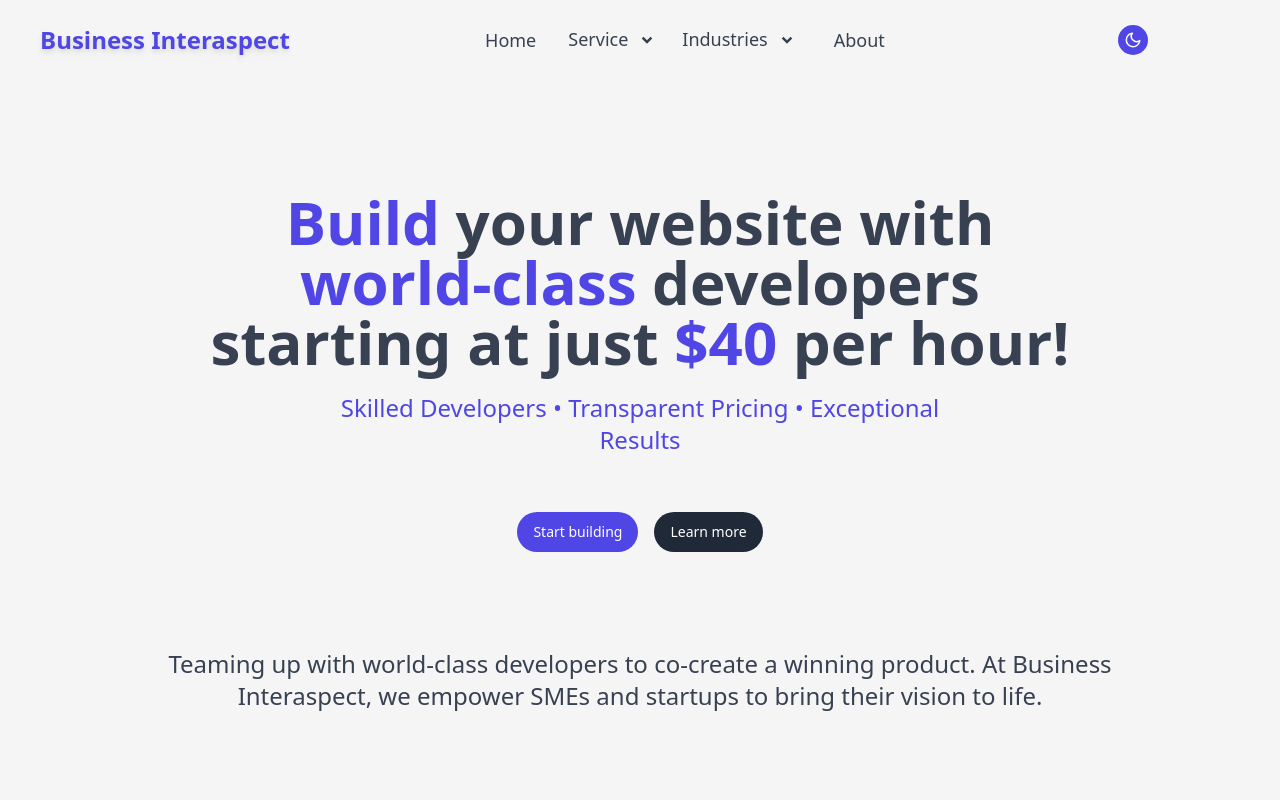
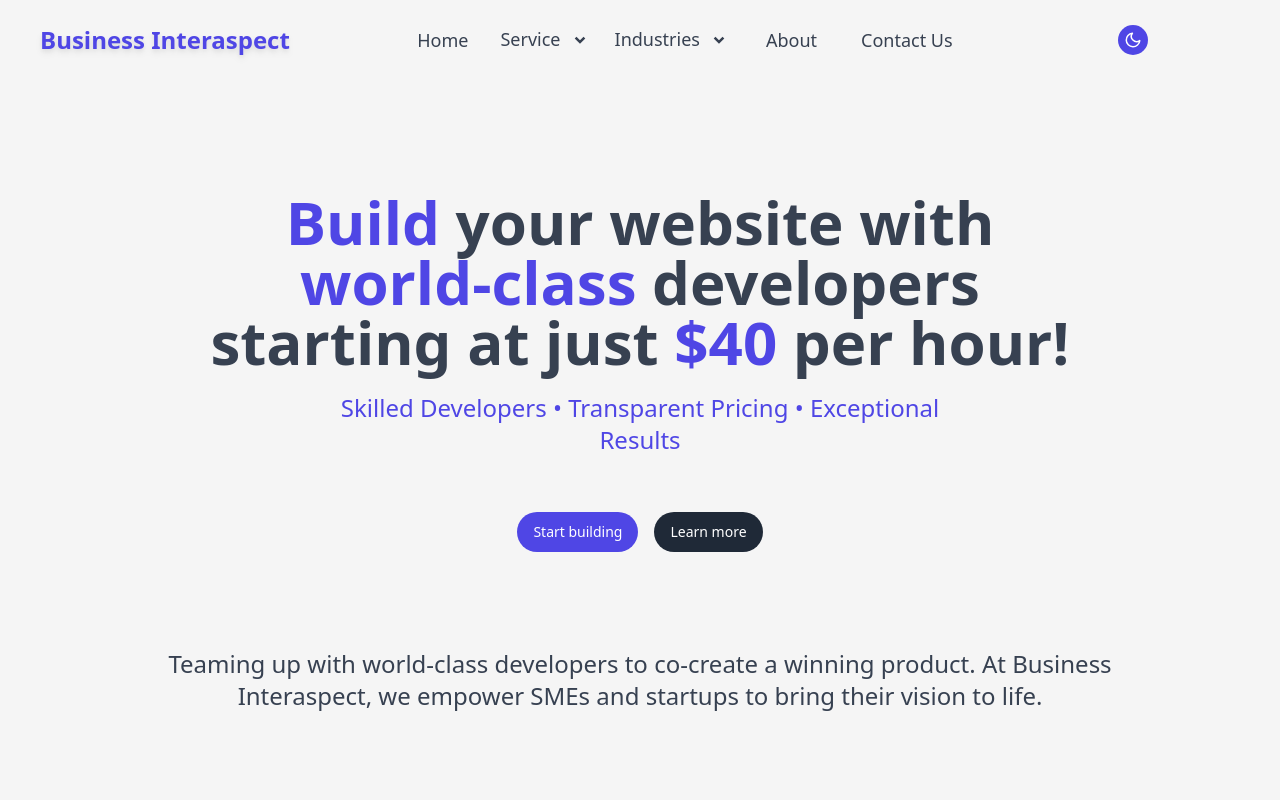
Before and after one commit to ImranAhmed26/business-interaspect-frontend, a Next.js app: page / in a window 1280 px wide. Shown: the top 800 px of the page. Built offline with nearby package versions, Linux system fonts and the light colour scheme.

Commit message:
Update: Navlink

```diff
--- a/src/constants/AppConstants.ts
+++ b/src/constants/AppConstants.ts
@@ -88,6 +88,13 @@
   },
 
   { name: 'About', id: 4, value: 'about', link: '/about', dropdown: false },
+  {
+    name: 'Contact Us',
+    id: 5,
+    value: 'contact',
+    link: '/contact',
+    dropdown: false,
+  },
 ];
 
 export const brandData = {
```
